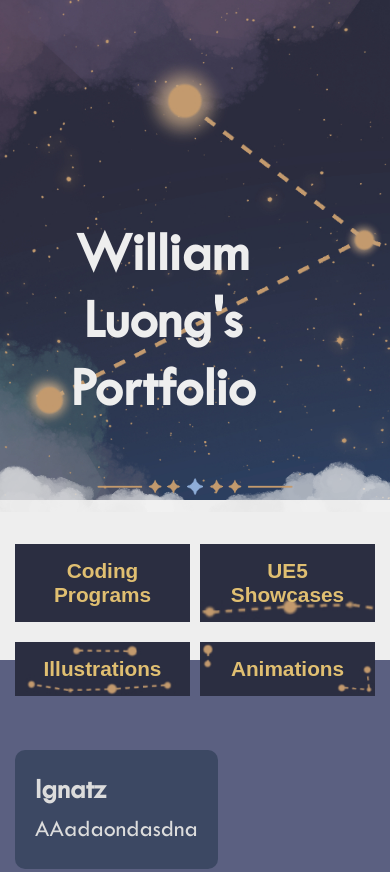
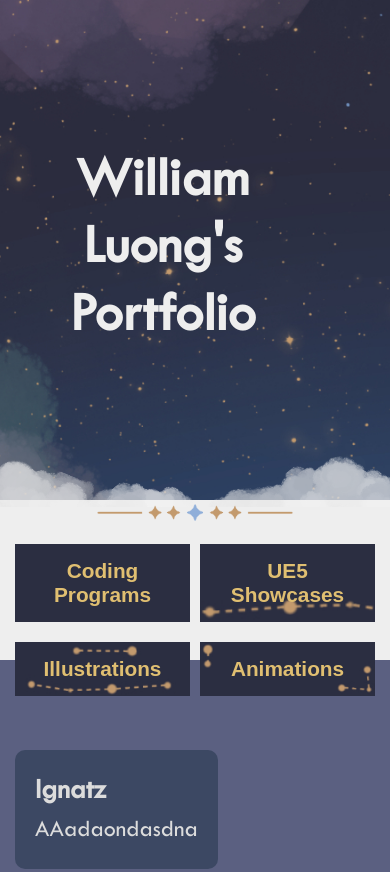
Before and after one commit to WilliamL10/WilliamL10.github.io, a website built with Vite: page index.html in a window 390 px wide. Shown: the top 872 px of the page. Built offline with nearby package versions, Linux system fonts and the light colour scheme.

Commit message:
Changed background, z-index, and more
Banner:
Moved the text to the empty space instead for clarity

Fixed z-index for Selection Animation and the buttons itself

Changed the glow to be yellow than blue.

```diff
--- a/public/css/style.css
+++ b/public/css/style.css
@@ -69,7 +69,7 @@ img {
 /* --------------------------------------------- */
 	/* Banner */
 	.banner .container-full {
-		background: url(../images/Banner.jpg) no-repeat;
+		background: url(../images/Banner2.jpg) no-repeat;
 		background-size: cover;
 		height: 500px;
 
@@ -80,7 +80,7 @@ img {
 
 	.banner .banner-heading {
 		font-size: 4rem;
-		margin: 50px 100px 0 0;
+		margin: 50px 800px 0 0;
 		color: var(--light-color);
 	}
 
@@ -102,7 +102,7 @@ img {
 
 		object-fit: cover;
 
-		z-index: 4;
+		z-index: 1;
 	}
 
 	.divider {
@@ -130,32 +130,38 @@ img {
 		color: var(--tab2-color);
 		font-size: 2rem;
 		font-weight: bold;
-
-		z-index: 5;
 	}
 
 	.project-tabs .tabs button:nth-child(1) {
 		background-image: url(../images/Button1.jpg);
 		background-size: cover;
 		background-position: center;
+
+		z-index: 5;
 	}
 
 	.project-tabs .tabs button:nth-child(2) {
 		background-image: url(../images/Button2.jpg);
 		background-size: cover;
 		background-position: center;
+
+		z-index: 5;
 	}
 
 	.project-tabs .tabs button:nth-child(3) {
 		background-image: url(../images/Button3.jpg);
 		background-size: cover;
 		background-position: center;
+
+		z-index: 5;
 	}
 
 	.project-tabs .tabs button:nth-child(4) {
 		background-image: url(../images/Button4.jpg);
 		background-size: cover;
 		background-position: center;
+
+		z-index: 5;
 	}
 
 	/* Cursor Animation */
@@ -165,7 +171,7 @@ img {
 
 	@keyframes glow {
 		0% { box-shadow: 0 0 5px #666; }
-		50% { box-shadow: 0 0 20px rgb(206, 243, 253); }
+		50% { box-shadow: 0 0 20px var(--tab2-color); }
 		100% { box-shadow: 0 0 5px #666; }
 	}
 
@@ -180,6 +186,8 @@ img {
 		opacity: 0;
 		pointer-events: none;
 		transition: opacity 0.3s;
+
+		z-index: 10;
 	}
 
 	.tab-button:hover .selector-img {
@@ -431,11 +439,11 @@ button:hover {
 /* Media Queries */
 	@media (max-width: 960px) {
 		.banner .container-full {
-			background-position: -170px center;
+			background-position: -220px center;
 		}
 
 		.banner .banner-heading {
-			margin: 280px 160px 0 0;
+			margin: 0px 160px 0 0;
 		}
 
 		.tab-clouds {
@@ -443,7 +451,7 @@ button:hover {
 		}
 
 		.divider {
-			margin-top: 9px;
+			margin-top: 35px;
 		}
 
 		.project-tabs .tabs ul {
@@ -455,18 +463,18 @@ button:hover {
 		}
 	}
 
-	@media (max-width: 670px) {
+	@media (max-width: 745px) {
 		.banner .banner-heading {
-			margin: 150px 65px 0 0;
+			margin: 0 65px 0 0;
 			font-size: 3.5rem;
 		}
 
 		.tab-clouds {
-			margin-bottom: 20px;
+			margin-bottom: 30px;
 		}
 
 		.divider {
-			margin-top: 14px;
+			margin-top: 40px;
 		}
 
 		.project-tabs {
```
Also changed, not shown: public/images/Banner2.jpg (added).
